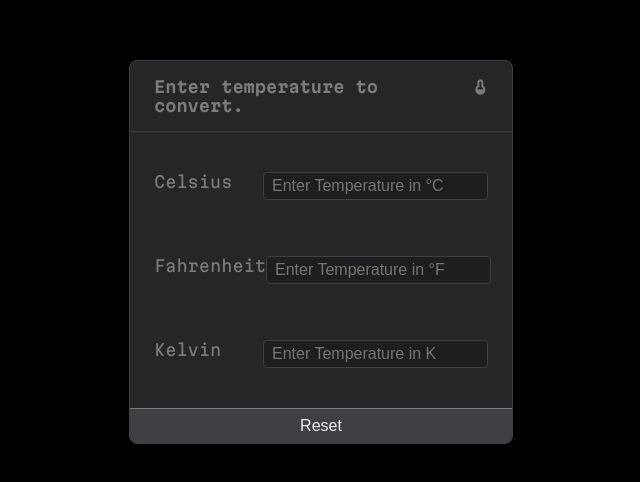
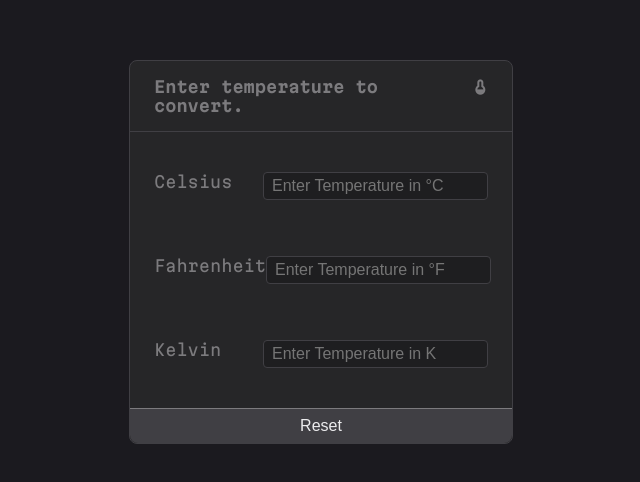
Before and after one commit to adlogics/digital-temp-converter-modernlook, a plain HTML site: page index.html in a window 1280 px wide. Shown: the part 148-630 px from the top of the page, without its empty margins (319-959 px from the left). Drawn offline with nearby package versions, Linux system fonts and the light colour scheme.

Commit message:
background color change

```diff
--- a/style.css
+++ b/style.css
@@ -10,7 +10,7 @@
 html,body{
     width: 100%;
     height: 100%;
-    background-color: black;
+    background-color:#1B1A1F;
     font-family: "MartianMonoVF";
 }
 
```
